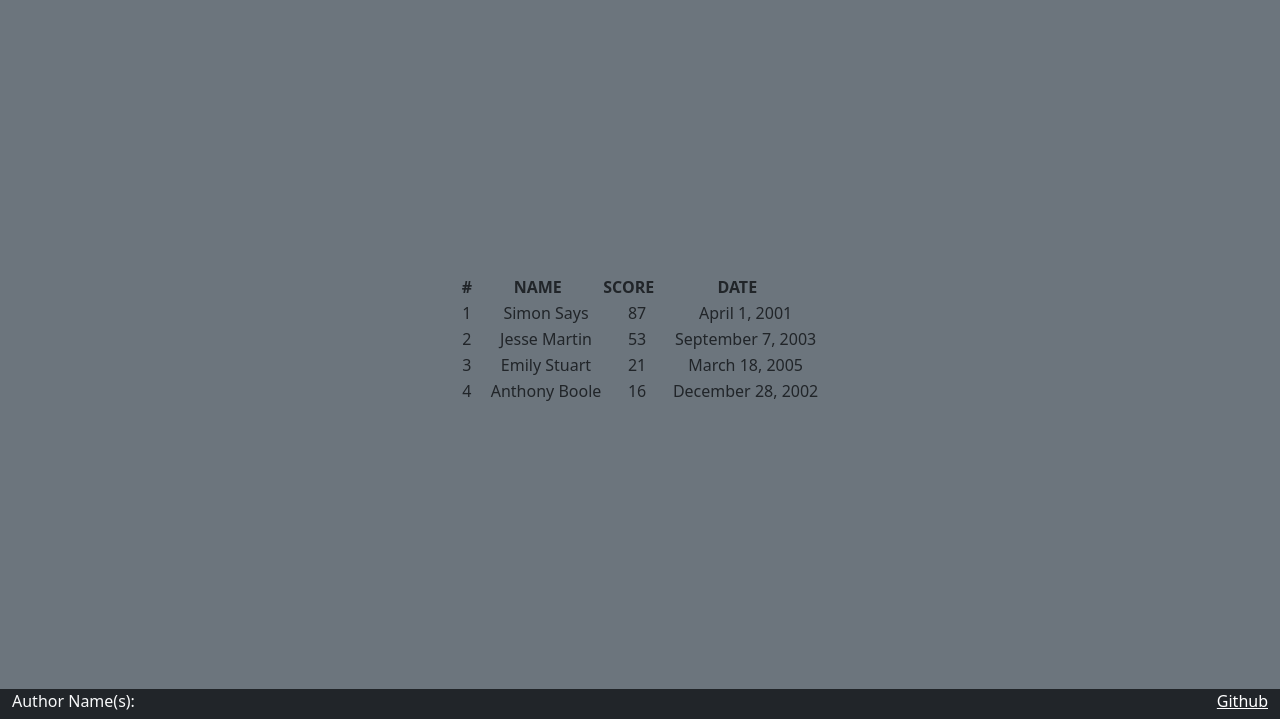
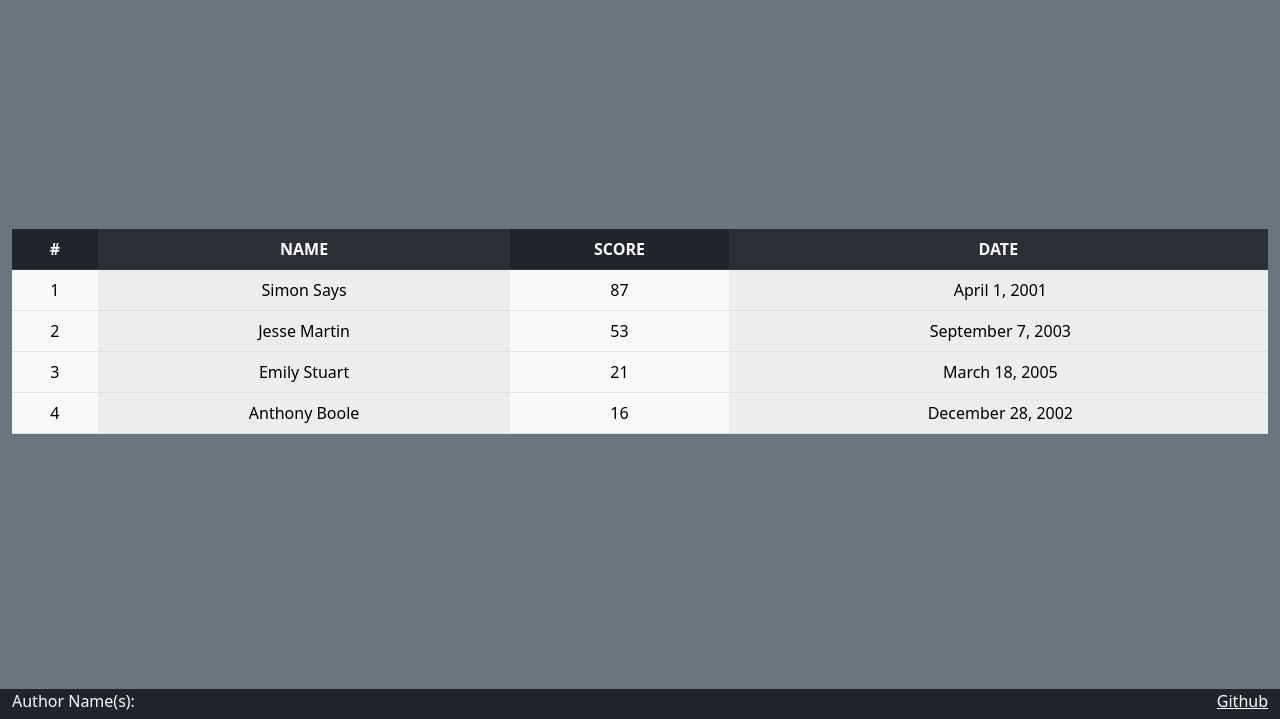
Before and after one commit to jspotten/simon, a plain HTML site: page gameScore.html in a window 1280 px wide. Shown: the part 81-800 px from the top of the page. Drawn offline with nearby package versions, Linux system fonts and the light colour scheme.

Commit message:
Add Bootstrap table class and fix alignment.

```diff
--- a/gameScore.html
+++ b/gameScore.html
@@ -27,9 +27,9 @@
         </header>
 
         <main class = "container-fluid bg-secondary text-center">
-            <table>
-                <thread>
-                    <tr>
+            <table class = "table table-light table-striped-columns">
+                <thread class>
+                    <tr class = "table-dark">
                         <th>#</th>
                         <th>NAME</th>
                         <th>SCORE</th>
@@ -37,29 +37,29 @@
                     </tr>
                 </thread>
                 <tbody>
-                    <tr>
+                    <tr style = "text-align: center;">
                         <td>1</td>
-                        <td>&nbsp&nbsp&nbsp&nbspSimon Says</td>
-                        <td>&nbsp&nbsp&nbsp&nbsp87</td>
-                        <td>&nbsp&nbsp&nbsp&nbspApril 1, 2001</td>
+                        <td>Simon Says</td>
+                        <td>87</td>
+                        <td>&nbspApril 1, 2001</td>
                     </tr>
-                    <tr>
+                    <tr style = "text-align: center;">
                         <td>2</td>
-                        <td>&nbsp&nbsp&nbsp&nbspJesse Martin</td>
-                        <td>&nbsp&nbsp&nbsp&nbsp53</td>
-                        <td>&nbsp&nbsp&nbsp&nbspSeptember 7, 2003</td>
+                        <td>Jesse Martin</td>
+                        <td>53</td>
+                        <td>&nbspSeptember 7, 2003</td>
                     </tr>
-                    <tr>
+                    <tr style = "text-align: center;">
                         <td>3</td>
-                        <td>&nbsp&nbsp&nbsp&nbspEmily Stuart</td>
-                        <td>&nbsp&nbsp&nbsp&nbsp21</td>
-                        <td>&nbsp&nbsp&nbsp&nbspMarch 18, 2005</td>
+                        <td>Emily Stuart</td>
+                        <td>21</td>
+                        <td>&nbspMarch 18, 2005</td>
                     </tr>
-                    <tr>
+                    <tr style = "text-align: center;">
                         <td>4</td>
-                        <td>&nbsp&nbsp&nbsp&nbspAnthony Boole</td>
-                        <td>&nbsp&nbsp&nbsp&nbsp16</td>
-                        <td>&nbsp&nbsp&nbsp&nbspDecember 28, 2002</td>
+                        <td>Anthony Boole</td>
+                        <td>16</td>
+                        <td>&nbspDecember 28, 2002</td>
                     </tr>
                 </tbody>
             </table>
--- a/main.css
+++ b/main.css
@@ -49,5 +49,15 @@ menu .nav-item
 {
     padding: 0 10px;
     font-size: large;
-    font-weight: bold;
+    font-weight: 700;
 }
+
+main p
+{
+    font-size: larger;
+    font-weight: 500;
+}
+ main label{
+    font-size: large;
+    font-weight: 500;
+ }
```
Also changed, not shown: aboutGame.html (+1 -1 lines), index.html (+4 -4 lines).
